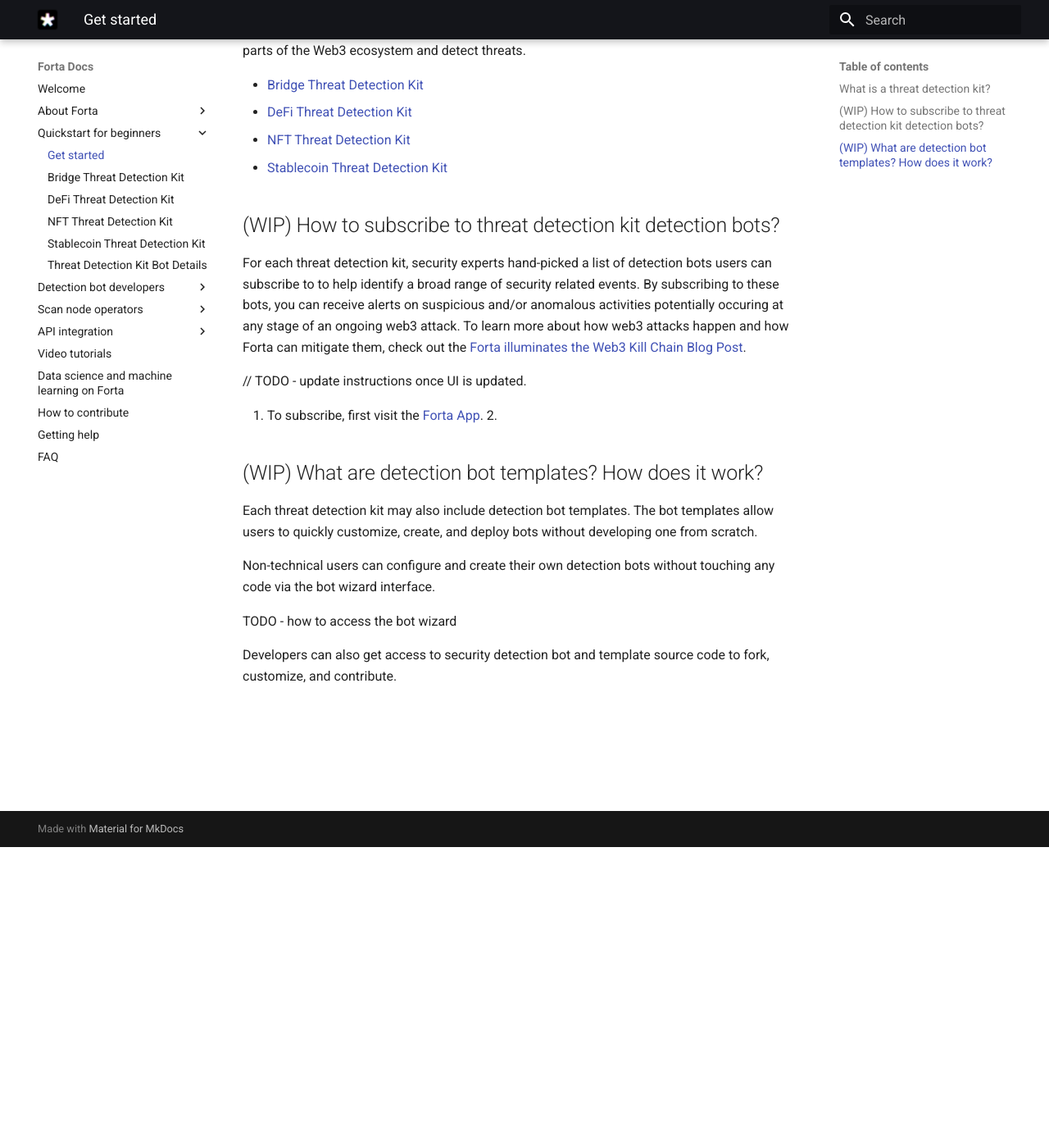
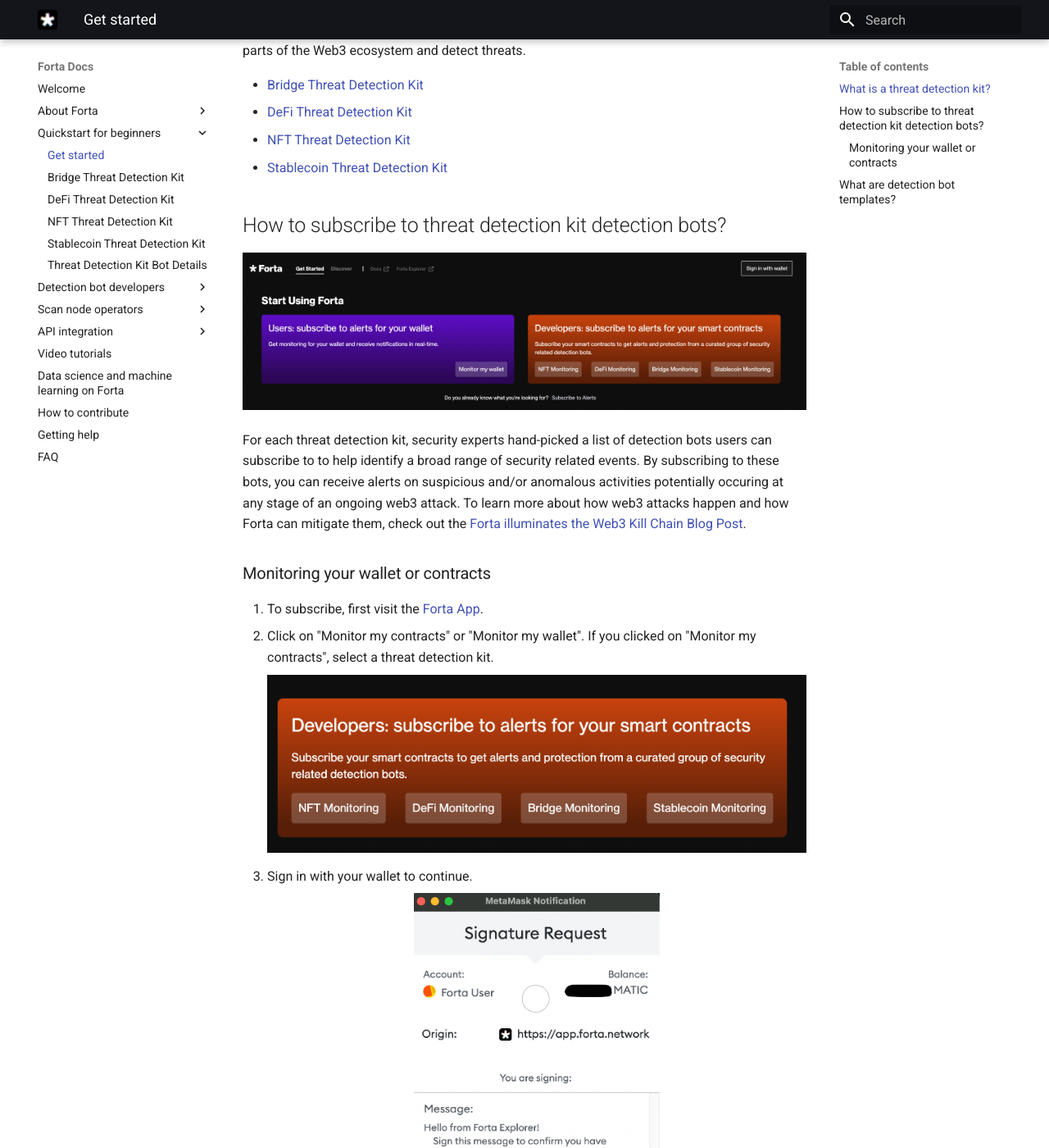
Before and after one commit to forta-network/docs, an MkDocs documentation site: the page built from docs/starter-get-started.md, in a window 1280 px wide and 1400 px high, scrolled down 367 px. Shown: the whole window at 82% size. Built offline with MkDocs 1.6.1 and Material for MkDocs 9.7.7, drawn with Linux system fonts in a browser that asks for light colours; some of the changed text lies outside the part shown.

Commit message:
Completed get started page

```diff
--- a/docs/starter-get-started.md
+++ b/docs/starter-get-started.md
@@ -13,22 +13,36 @@
 * [NFT Threat Detection Kit](nft-starter-kit.md)
 * [Stablecoin Threat Detection Kit](stablecoin-starter-kit.md)
 
-## (WIP) How to subscribe to threat detection kit detection bots?
+## How to subscribe to threat detection kit detection bots?
+
+<p align="center">
+    <img alt="Forta Alert Subscription" src="../alert-subscription.png">
+</p>
 
 For each threat detection kit, security experts hand-picked a list of detection bots users can subscribe to to help identify a broad range of security related events. By subscribing to these bots, you can receive alerts on suspicious and/or anomalous activities potentially occuring at any stage of an ongoing web3 attack. To learn more about how web3 attacks happen and how Forta can mitigate them, check out the [Forta illuminates the Web3 Kill Chain Blog Post](https://forta.org/blog/web3-kill-chain/).
 
-// TODO - update instructions once UI is updated.
+### Monitoring your wallet or contracts
 
 1. To subscribe, first visit the [Forta App](https://app.forta.network/).
-2.
+2. Click on "Monitor my contracts" or "Monitor my wallet". If you clicked on "Monitor my contracts", select a threat detection kit.
+    <p align="center">
+        <img alt="Forta Threat Detection Kits" src="../threat-detection-kits.png">
+    </p>
+4. Sign in with your wallet to continue.
+    <p align="center">
+        <img width="300px" alt="Wallet Sign" src="../wallet-sign.png">
+    </p>
+5. Select or update the selected threat detection kit in the "Select Subscription type" dropdown.
+6. Add a contract/wallet address to watch.
+7. Choose notification type and destination.
+<p align="center">
+    <img width="500px" alt="Alert Subscription Form" src="../alert-subscription-form.png">
+</p>
 
-
-## (WIP) What are detection bot templates? How does it work?
+## What are detection bot templates?
 
 Each threat detection kit may also include detection bot templates. The bot templates allow users to quickly customize, create, and deploy bots without developing one from scratch.
 
-Non-technical users can configure and create their own detection bots without touching any code via the bot wizard interface.
+(coming soon!) Non-technical users can configure and create their own detection bots without touching any code via the bot wizard interface.
 
-TODO - how to access the bot wizard
-
-Developers can also get access to security detection bot and template source code to fork, customize, and contribute.
+Developers can get access to security detection bot and template source code to fork, customize, and contribute.
```
Also changed, not shown: docs/alert-subscription-form.png (added), docs/alert-subscription.png (added), docs/threat-detection-kits.png (added), docs/wallet-sign.png (added).
